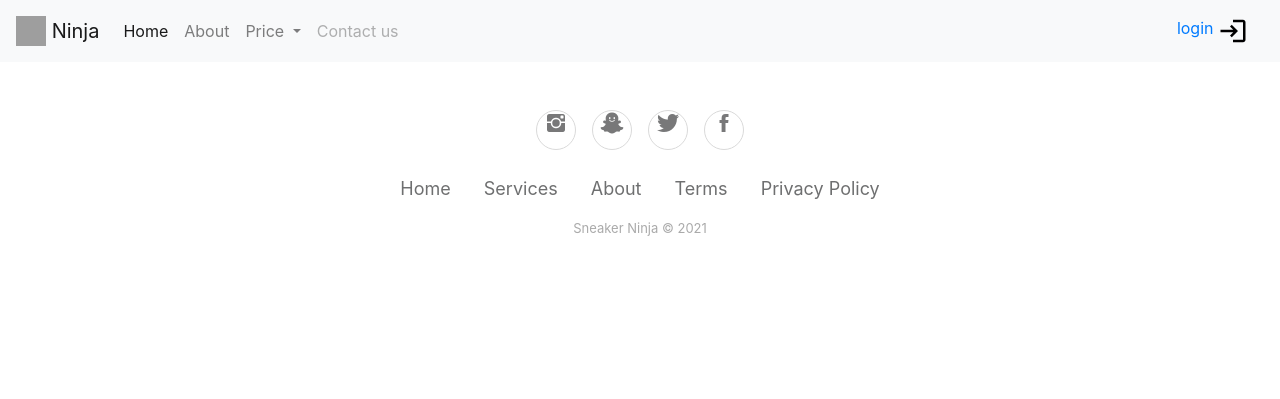
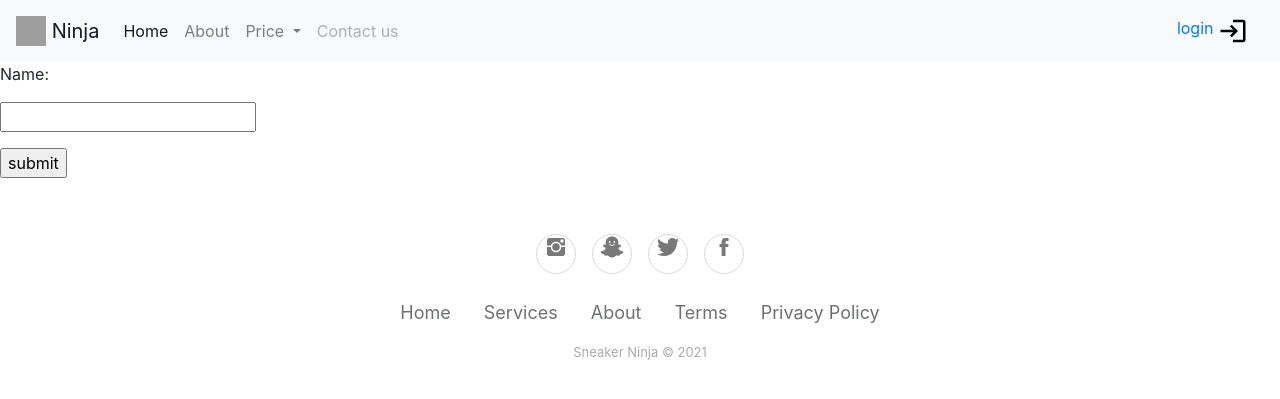
Before and after one commit to suzbosco/website_t1, a Flask app: page /login in a window 1280 px wide. Shown: the top 399 px of the page. Run offline with Flask 2, Linux system fonts and the light colour scheme; some libraries are stand-ins or nearby versions; grey boxes are pictures that could not be loaded.

Commit message:
Update login.html

```diff
--- a/templates/login.html
+++ b/templates/login.html
@@ -1,6 +1,21 @@
 {% extends "base.html" %}
-{%block title%}login page{%endblock%}
-{% block content%}
+{%block tittle %} Login Page {%endblock %}
+
+{% block content %}
+	{% with messages = get_flashed_messages() %}
+		{% if messages %}
+			{% for msg in messages %}
+				<p>{{msg}}</p>
+			{% endfor %}
+		{% endif %}
+	{% endwith %}
+
+<form action="#" method="post">
+	<p>Name:</p>
+	<p><input type = "text" name = "nm" /> </p>
+	<p><input type = "submit" value = "submit" /> </p>
+</form>
+
 <script>
   window.fbAsyncInit = function() {
     FB.init({
```
